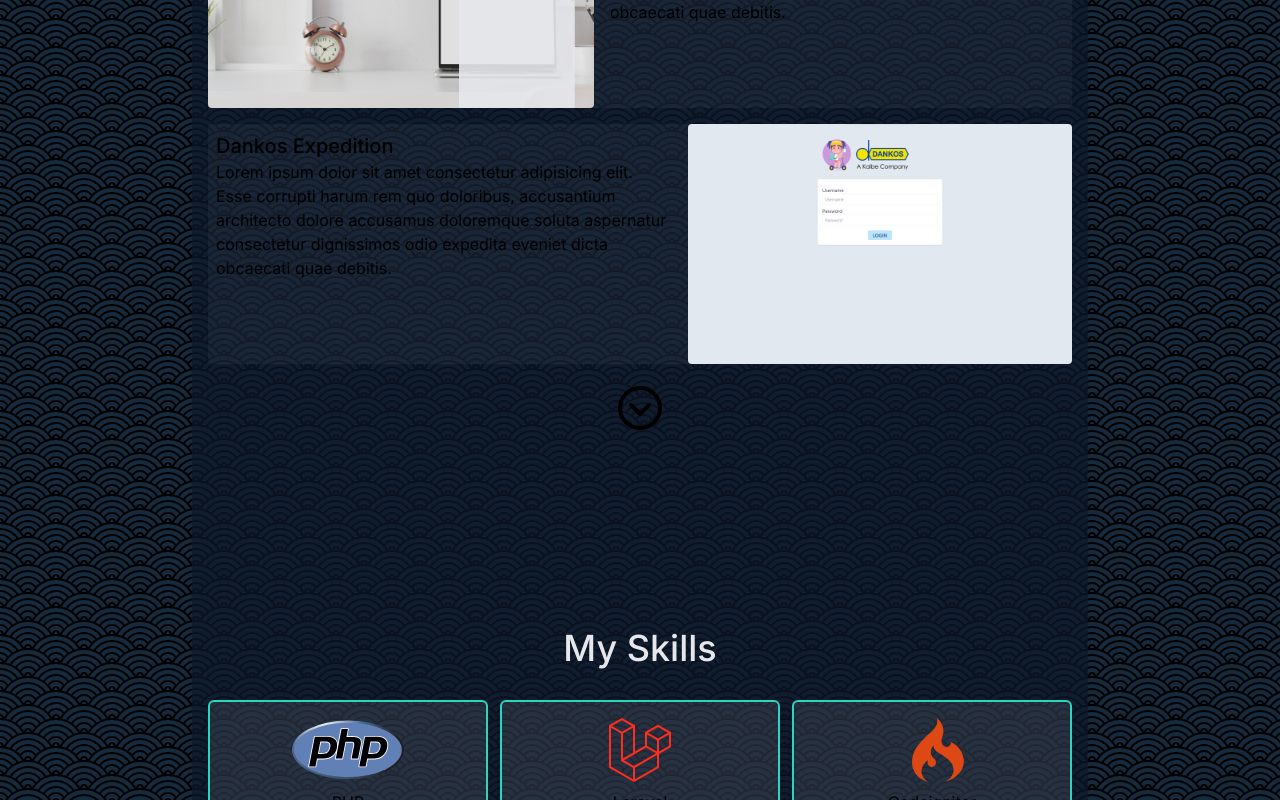
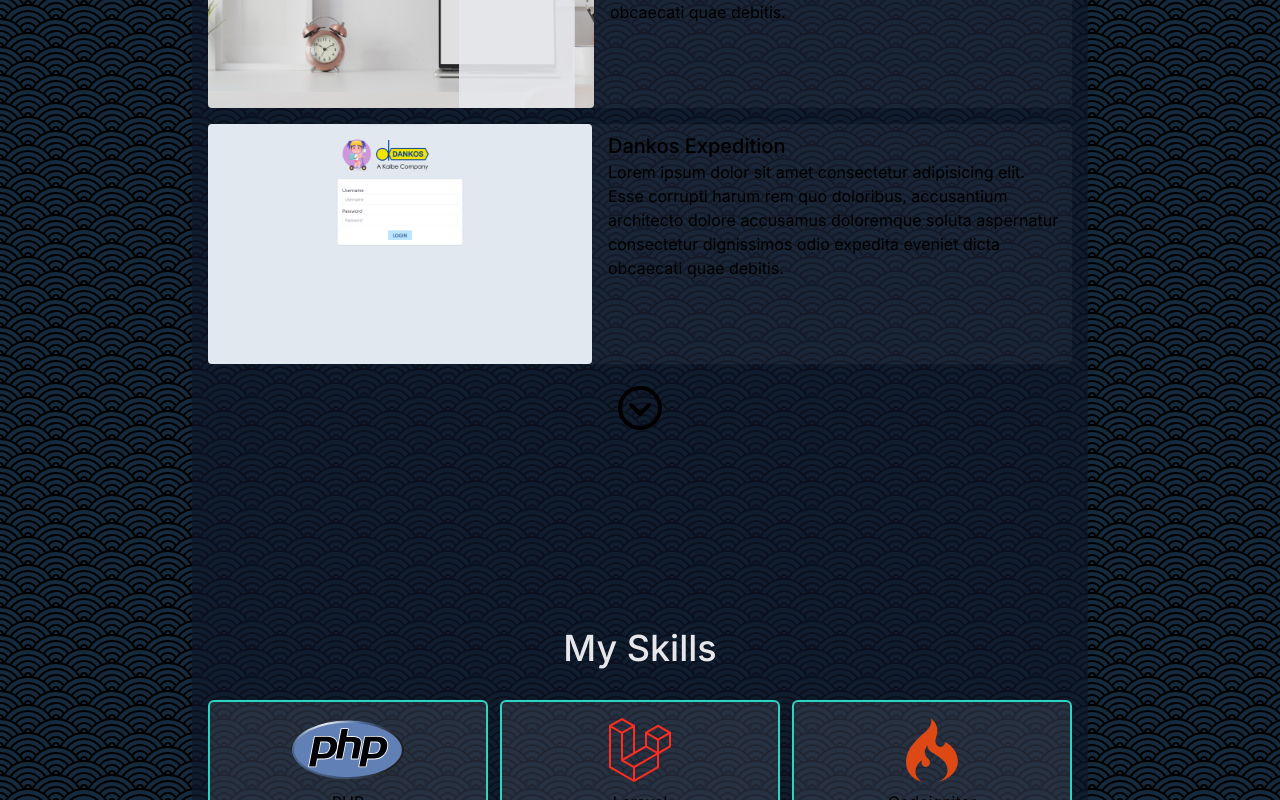
Before and after one commit to semest3r/nextjs-porto, a Next.js app: page / in a window 1280 px wide. Shown: the part 1060-1860 px from the top of the page. Built offline with nearby package versions, Linux system fonts and the light colour scheme.

Commit message:
fix: fix ui

```diff
--- a/src/app/project1.tsx
+++ b/src/app/project1.tsx
@@ -1,7 +1,7 @@
 export default function Project1Component() {
     return (
         <div className="bg-gray-500/10 rounded">
-            <div className="flex gap-2">
+            <div className="md:flex gap-2">
                 <img
                     className="rounded h-[15rem]"
                     src="/individual-development-plan.png"
--- a/src/app/project2.tsx
+++ b/src/app/project2.tsx
@@ -1,7 +1,12 @@
 export default function Project2Component() {
     return (
         <div className="bg-gray-500/10 rounded">
-            <div className="flex gap-2">
+            <div className="md:flex gap-2">
+                <img
+                    className="rounded h-[15rem]"
+                    src="/dankos-expedition.png"
+                    alt="MyImage"
+                />
                 <div className="p-2">
                     <h1 className="font-medium text-xl">Dankos Expedition</h1>
                     <p>
@@ -12,11 +17,6 @@ export default function Project2Component() {
                         obcaecati quae debitis.
                     </p>
                 </div>
-                <img
-                    className="rounded h-[15rem]"
-                    src="/dankos-expedition.png"
-                    alt="MyImage"
-                />
             </div>
         </div>
     );
--- a/src/app/skills.tsx
+++ b/src/app/skills.tsx
@@ -4,7 +4,7 @@ export default function SkillsComponent() {
             <h1 className="text-4xl text-gray-200 font-medium text-center">
                 My Skills
             </h1>
-            <div className="mt-8 grid grid-cols-3 gap-3 justify-items-center items-center">
+            <div className="mt-8 grid sm:grid-cols-2 md:grid-cols-3 gap-3 justify-items-center items-center">
                 <div className="bg-gray-200/10 w-full border-2 border-teal-400 shadow h-[8rem] p-4 rounded-md">
                     <svg
                         className="h-[4rem] mx-auto"
@@ -71,8 +71,8 @@ export default function SkillsComponent() {
                     <svg
                         className="h-[4rem] mx-auto text-red-500"
                         xmlns="http://www.w3.org/2000/svg"
-                        width="256"
-                        height="316"
+                        width="64"
+                        height="64"
                         viewBox="0 0 256 316"
                     >
                         <path
@@ -83,7 +83,7 @@ export default function SkillsComponent() {
                     <div className="mt-2 text-center">Codeigniter</div>
                 </div>
             </div>
-            <div className="mt-8 grid grid-cols-3 gap-4 justify-items-center items-center">
+            <div className="mt-8 grid sm:grid-cols-2 md:grid-cols-3 gap-4 justify-items-center items-center">
                 <div className="bg-gray-200/10 w-full border-2 border-teal-400 shadow h-[8rem] p-4 rounded-md">
                     <svg
                         className="h-[4rem] mx-auto"
```
